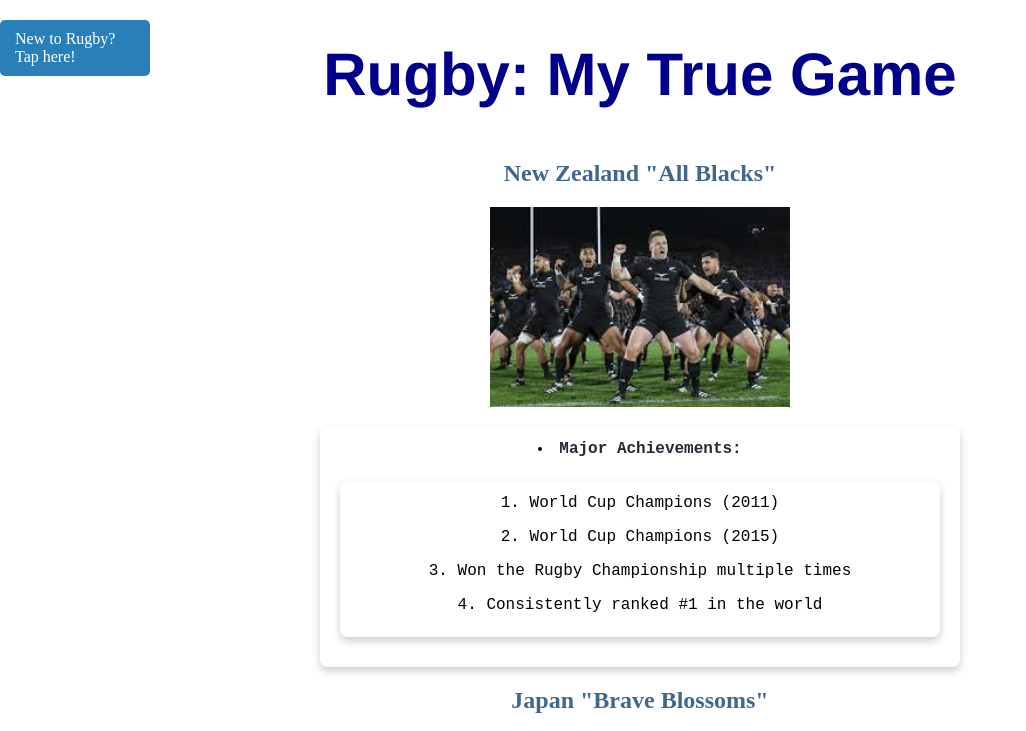
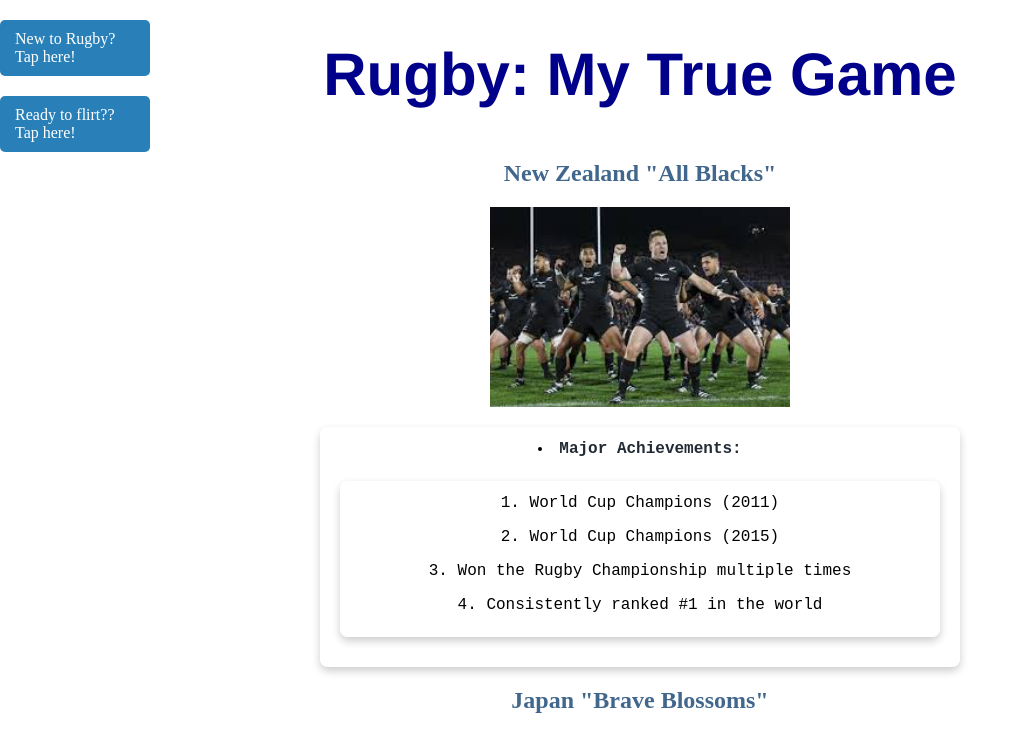
Before and after one commit to ken1227-rgb/My-Project, a plain HTML site: page rugby.html in a window 1280 px wide. Shown: the top 731 px of the page, without its empty margins (0-1026 px from the left). Drawn offline with Linux system fonts and the light colour scheme.

Commit message:
Add files via upload

```diff
--- a/rugby.html
+++ b/rugby.html
@@ -19,6 +19,9 @@
     <!--left side-->
     <div class="left">
         <a href="#watch-video">New to Rugby?Tap here!</a>
+        <a href="ai.html" target="_blank" rel="noopener noreferrer">
+        Ready to flirt?? Tap here!
+    </a>
     </div>
 
     <!-- Right Sidebar -->
```
